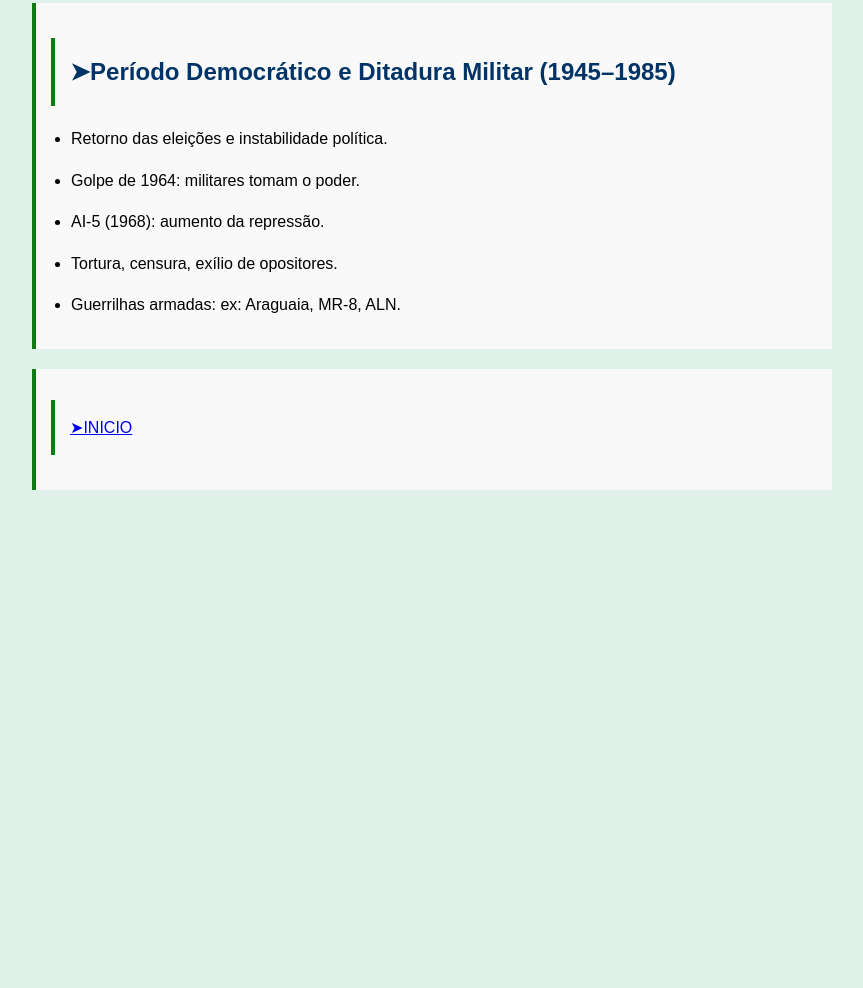
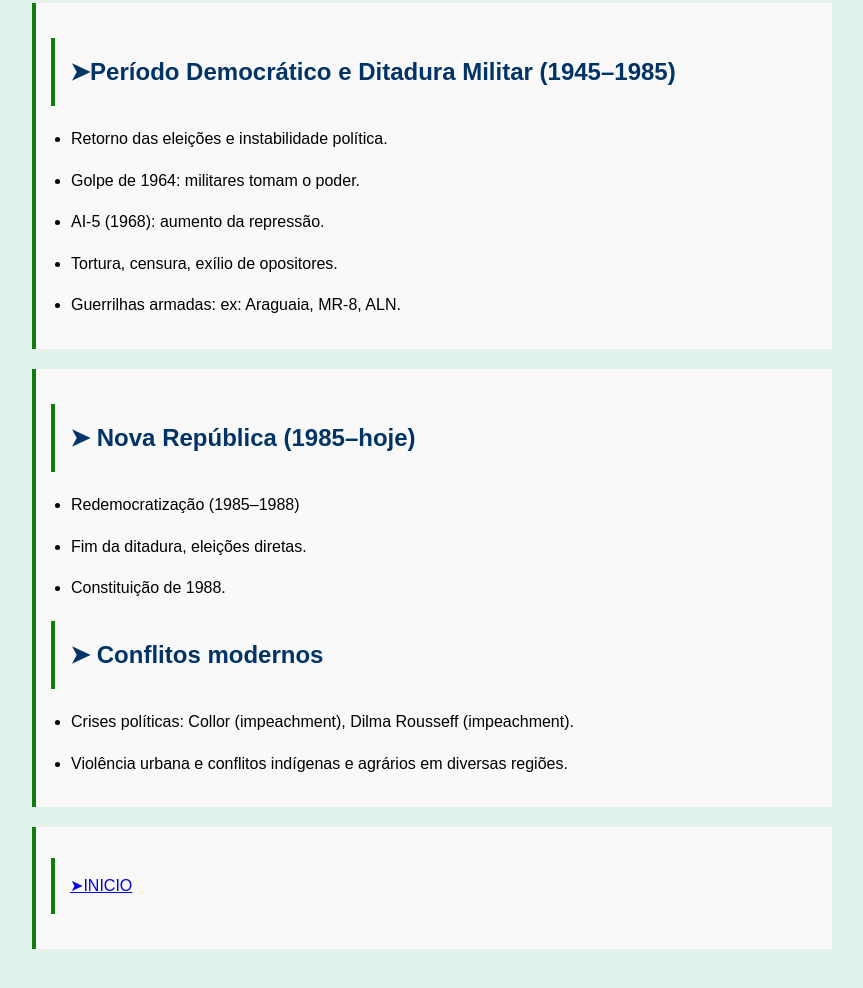
Before and after one commit to chdaniel72727/projeto-trimestral-mobile-, a plain HTML site: page brasil-republica.html in a window 1280 px wide. Shown: the part 1230-2218 px from the top of the page, without its empty margins (208-1071 px from the left). Before the commit the page ends 1760 px from the top, so only its background shows below. Drawn offline with Linux system fonts and the light colour scheme.

Commit message:
terceiro commit do meu projeto html

```diff
--- a/brasil-republica.html
+++ b/brasil-republica.html
@@ -8,7 +8,7 @@
 </head>
 <body>
 
-    <h1>brasil republica (1889-1985)</h1>
+    <h1>brasil republica (1889-hoje)</h1>
 
     <div class="brasil">
         <h2 class="brasil">➤República Velha (1889–1930)</h2>
@@ -57,11 +57,23 @@
         </ul>
         </div>
 
+        <div class="brasil">
+        <h2 class="brasil">➤ Nova República (1985–hoje)</h2>
+        <ul>
+            <li><p>Redemocratização (1985–1988)</p></li>
+            <li><p>Fim da ditadura, eleições diretas.</p></li>
+            <Li><p>Constituição de 1988.</p></Li>
+        </ul>
+        <h2 class="brasil">➤ Conflitos modernos</h2>
+        <ul>
+            <li><p>Crises políticas: Collor (impeachment), Dilma Rousseff (impeachment).</p></li>
+            <li><p>Violência urbana e conflitos indígenas e agrários em diversas regiões.</p></li>
+        </ul>
+    </div>
 
     <div class="brasil">
      <p class="brasil"><a href="index.html">➤INICIO</a></p>
     </div>
 
-
 </body>
 </html>
--- a/style.css
+++ b/style.css
@@ -1,6 +1,42 @@
-header {
-    font-size: 40px;
-    text-align: center;
-    background-color: blue;
-    padding: 1rem;
-}
+
+        body {
+            font-family: Arial, sans-serif;
+            max-width: 800px;
+            margin: 0 auto;
+            padding: 20px;
+            line-height: 1.6;
+            background-color: #e0f2e9;
+        }
+        h2 {
+            color: #003366;
+        }
+        h1 {
+            color: #00296b;
+            text-align: center;
+            font-size: 50px;
+            margin-top: 50px;
+        }
+        .brasil {
+            background: #f9f9f9;
+            border-left: 4px solid #107c10;
+            padding: 15px;
+            margin-bottom: 20px;
+            .p {
+                line-height: 1.0;
+            }
+        }
+        ul {
+            padding-left: 20px;
+        }
+    @media (max-width) {
+        body {
+            font-size: 16px;
+        }
+        h1 {
+            font-size: 20px;
+        }
+
+        .brasil h2 {
+            font-size: 18px;
+        }
+    }
```
Also changed, not shown: indepedencia-brasil.html (+2 -2 lines), index.html (+10 -7 lines).
